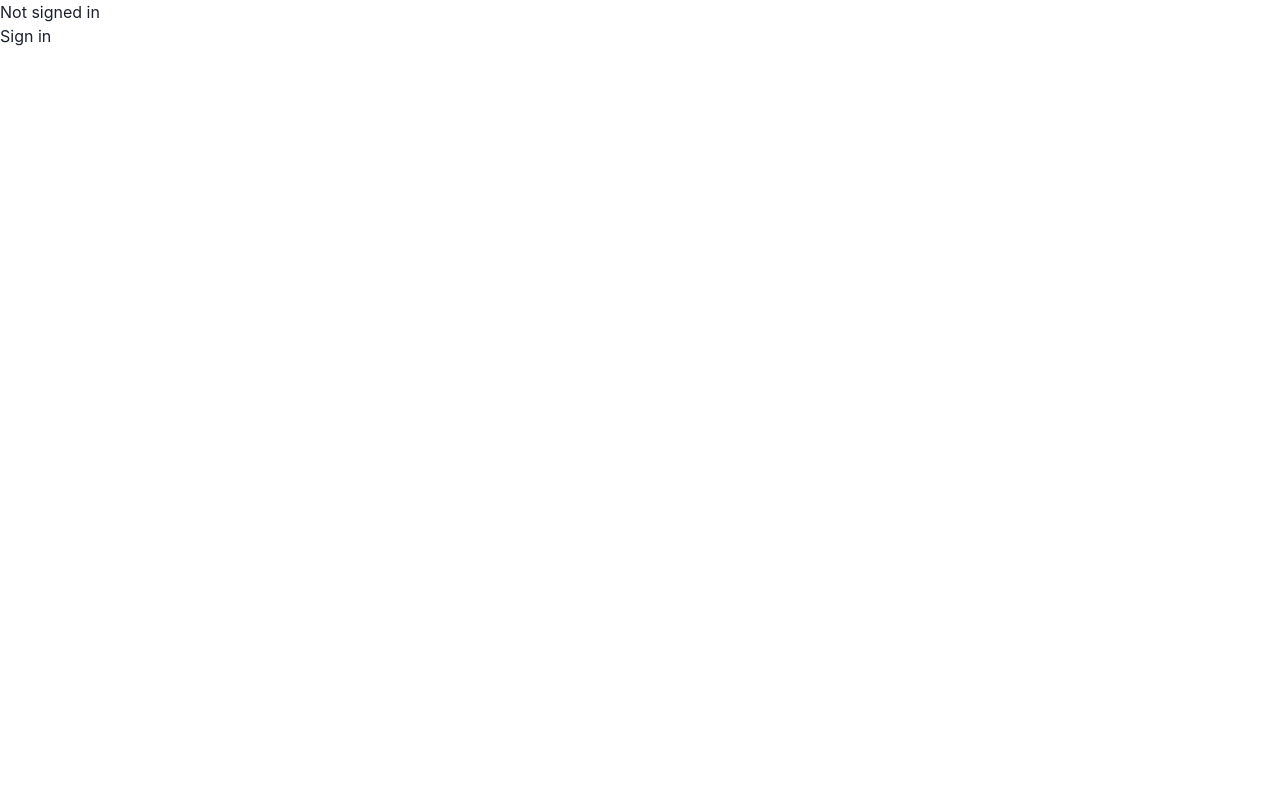
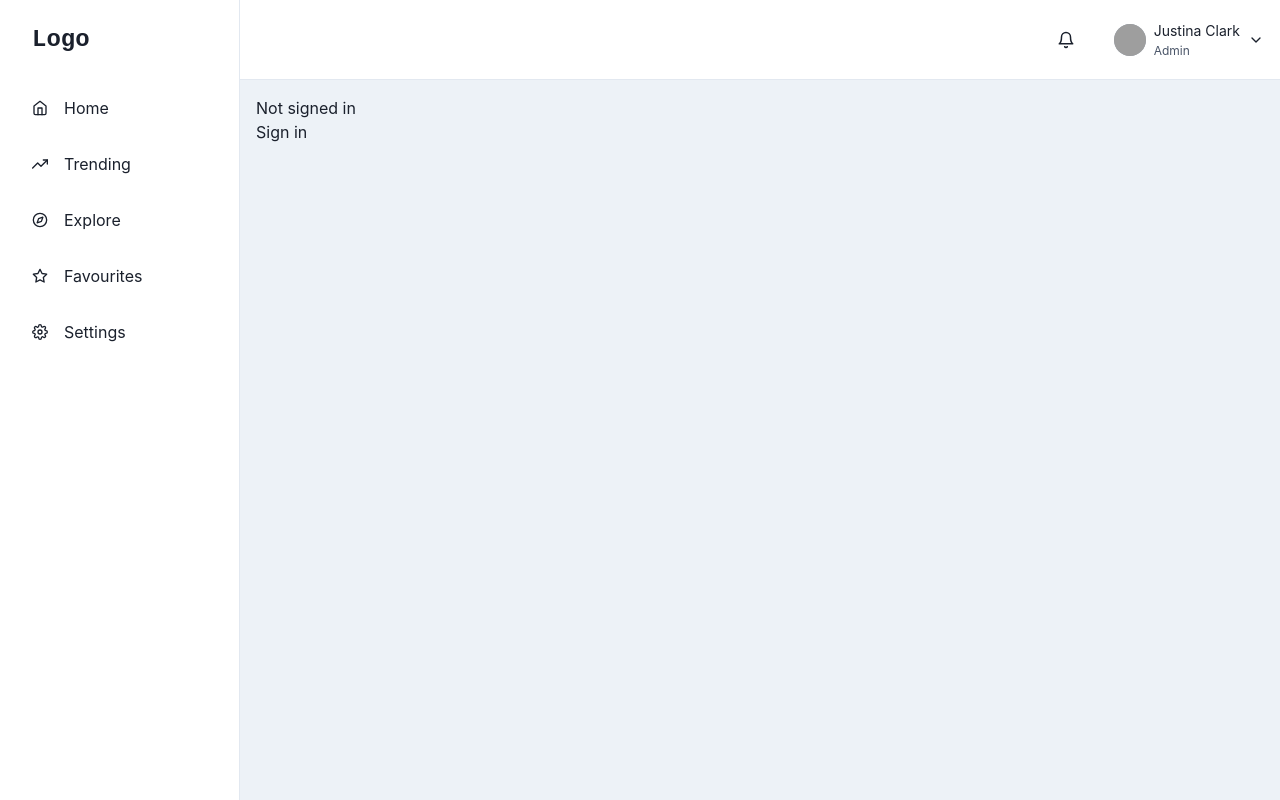
Before and after one commit to chenyyxx/OpenRare, a Next.js app: page / in a window 1280 px wide. Built offline with nearby package versions, Linux system fonts and the light colour scheme; no server answers; grey boxes are pictures that could not be loaded.

Commit message:
added nav bar with drawer

```diff
--- a/package.json
+++ b/package.json
@@ -17,7 +17,8 @@
     "framer-motion": "^6.2.8",
     "next": "12.1.0",
     "react": "17.0.2",
-    "react-dom": "17.0.2"
+    "react-dom": "17.0.2",
+    "react-icons": "^4.3.1"
   },
   "devDependencies": {
     "@types/node": "^17.0.21",
--- a/pages/index.tsx
+++ b/pages/index.tsx
@@ -1,15 +1,265 @@
 import { useSession, signIn, signOut } from "next-auth/react"
+import React, { ReactNode } from 'react';
+import {
+  IconButton,
+  Avatar,
+  Box,
+  CloseButton,
+  Flex,
+  HStack,
+  VStack,
+  Icon,
+  useColorModeValue,
+  Link,
+  Drawer,
+  DrawerContent,
+  Text,
+  useDisclosure,
+  BoxProps,
+  FlexProps,
+  Menu,
+  MenuButton,
+  MenuDivider,
+  MenuItem,
+  MenuList,
+} from '@chakra-ui/react';
+import {
+  FiHome,
+  FiTrendingUp,
+  FiCompass,
+  FiStar,
+  FiSettings,
+  FiMenu,
+  FiBell,
+  FiChevronDown,
+} from 'react-icons/fi';
+import { IconType } from 'react-icons';
+import { ReactText } from 'react';
 
-export default function Component() {
-  const { data: session } = useSession()
-  if(session) {
-    return <>
+interface LinkItemProps {
+  name: string;
+  icon: IconType;
+}
+const LinkItems: Array<LinkItemProps> = [
+  { name: 'Home', icon: FiHome },
+  { name: 'Trending', icon: FiTrendingUp },
+  { name: 'Explore', icon: FiCompass },
+  { name: 'Favourites', icon: FiStar },
+  { name: 'Settings', icon: FiSettings },
+];
+
+
+
+export default function SidebarWithHeader({
+  children,
+}: {
+  children: ReactNode;
+}) {
+  const { isOpen, onOpen, onClose } = useDisclosure();
+  const { data: session } = useSession();
+  return (
+    <Box minH="100vh" bg={useColorModeValue('gray.100', 'gray.900')}>
+      <SidebarContent
+        onClose={() => onClose}
+        display={{ base: 'none', md: 'block' }}
+      />
+      <Drawer
+        autoFocus={false}
+        isOpen={isOpen}
+        placement="left"
+        onClose={onClose}
+        returnFocusOnClose={false}
+        onOverlayClick={onClose}
+        size="full">
+        <DrawerContent>
+          <SidebarContent onClose={onClose} />
+        </DrawerContent>
+      </Drawer>
+      {/* mobilenav */}
+      <MobileNav onOpen={onOpen} />
+      <Box ml={{ base: 0, md: 60 }} p="4">
+        {/* {children} */}
+        {
+          session
+          ?
+          <>
             Signed in as {session.user.email} <br/>
             <button onClick={() => signOut()}>Sign out</button>
           </>
-  }
-  return <>
+          :
+          <>
             Not signed in <br/>
             <button onClick={() => signIn()}>Sign in</button>
           </>
         }
+      </Box>
+    </Box>
+  );
+}
+
+interface SidebarProps extends BoxProps {
+  onClose: () => void;
+}
+
+const SidebarContent = ({ onClose, ...rest }: SidebarProps) => {
+  return (
+    <Box
+      transition="3s ease"
+      bg={useColorModeValue('white', 'gray.900')}
+      borderRight="1px"
+      borderRightColor={useColorModeValue('gray.200', 'gray.700')}
+      w={{ base: 'full', md: 60 }}
+      pos="fixed"
+      h="full"
+      {...rest}>
+      <Flex h="20" alignItems="center" mx="8" justifyContent="space-between">
+        <Text fontSize="2xl" fontFamily="monospace" fontWeight="bold">
+          Logo
+        </Text>
+        <CloseButton display={{ base: 'flex', md: 'none' }} onClick={onClose} />
+      </Flex>
+      {LinkItems.map((link) => (
+        <NavItem key={link.name} icon={link.icon}>
+          {link.name}
+        </NavItem>
+      ))}
+    </Box>
+  );
+};
+
+interface NavItemProps extends FlexProps {
+  icon: IconType;
+  children: ReactText;
+}
+const NavItem = ({ icon, children, ...rest }: NavItemProps) => {
+  return (
+    <Link href="#" style={{ textDecoration: 'none' }} _focus={{ boxShadow: 'none' }}>
+      <Flex
+        align="center"
+        p="4"
+        mx="4"
+        borderRadius="lg"
+        role="group"
+        cursor="pointer"
+        _hover={{
+          bg: 'cyan.400',
+          color: 'white',
+        }}
+        {...rest}>
+        {icon && (
+          <Icon
+            mr="4"
+            fontSize="16"
+            _groupHover={{
+              color: 'white',
+            }}
+            as={icon}
+          />
+        )}
+        {children}
+      </Flex>
+    </Link>
+  );
+};
+
+interface MobileProps extends FlexProps {
+  onOpen: () => void;
+}
+const MobileNav = ({ onOpen, ...rest }: MobileProps) => {
+  return (
+    <Flex
+      ml={{ base: 0, md: 60 }}
+      px={{ base: 4, md: 4 }}
+      height="20"
+      alignItems="center"
+      bg={useColorModeValue('white', 'gray.900')}
+      borderBottomWidth="1px"
+      borderBottomColor={useColorModeValue('gray.200', 'gray.700')}
+      justifyContent={{ base: 'space-between', md: 'flex-end' }}
+      {...rest}>
+      <IconButton
+        display={{ base: 'flex', md: 'none' }}
+        onClick={onOpen}
+        variant="outline"
+        aria-label="open menu"
+        icon={<FiMenu />}
+      />
+
+      <Text
+        display={{ base: 'flex', md: 'none' }}
+        fontSize="2xl"
+        fontFamily="monospace"
+        fontWeight="bold">
+        Logo
+      </Text>
+
+      <HStack spacing={{ base: '0', md: '6' }}>
+        <IconButton
+          size="lg"
+          variant="ghost"
+          aria-label="open menu"
+          icon={<FiBell />}
+        />
+        <Flex alignItems={'center'}>
+          <Menu>
+            <MenuButton
+              py={2}
+              transition="all 0.3s"
+              _focus={{ boxShadow: 'none' }}>
+              <HStack>
+                <Avatar
+                  size={'sm'}
+                  src={
+                    'https://images.unsplash.com/photo-1619946794135-5bc917a27793?ixlib=rb-0.3.5&q=80&fm=jpg&crop=faces&fit=crop&h=200&w=200&s=b616b2c5b373a80ffc9636ba24f7a4a9'
+                  }
+                />
+                <VStack
+                  display={{ base: 'none', md: 'flex' }}
+                  alignItems="flex-start"
+                  spacing="1px"
+                  ml="2">
+                  <Text fontSize="sm">Justina Clark</Text>
+                  <Text fontSize="xs" color="gray.600">
+                    Admin
+                  </Text>
+                </VStack>
+                <Box display={{ base: 'none', md: 'flex' }}>
+                  <FiChevronDown />
+                </Box>
+              </HStack>
+            </MenuButton>
+            <MenuList
+              bg={useColorModeValue('white', 'gray.900')}
+              borderColor={useColorModeValue('gray.200', 'gray.700')}>
+              <MenuItem>Profile</MenuItem>
+              <MenuItem>Settings</MenuItem>
+              <MenuItem>Billing</MenuItem>
+              <MenuDivider />
+              <MenuItem>Sign out</MenuItem>
+            </MenuList>
+          </Menu>
+        </Flex>
+      </HStack>
+    </Flex>
+  );
+};
+
+
+
+
+
+// export default function Component({ children,}: {
+//   children: ReactNode;
+// }) {
+//   const { data: session } = useSession()
+//   if(session) {
+//     return <>
+//       Signed in as {session.user.email} <br/>
+//       <button onClick={() => signOut()}>Sign out</button>
+//     </>
+//   }
+//   return <>
+//     Not signed in <br/>
+//     <button onClick={() => signIn()}>Sign in</button>
+//   </>
+// }
```
Also changed, not shown: 1 other file (tests, documents, lock files or other folders). Lines whose indentation alone changed are shown as unchanged.
